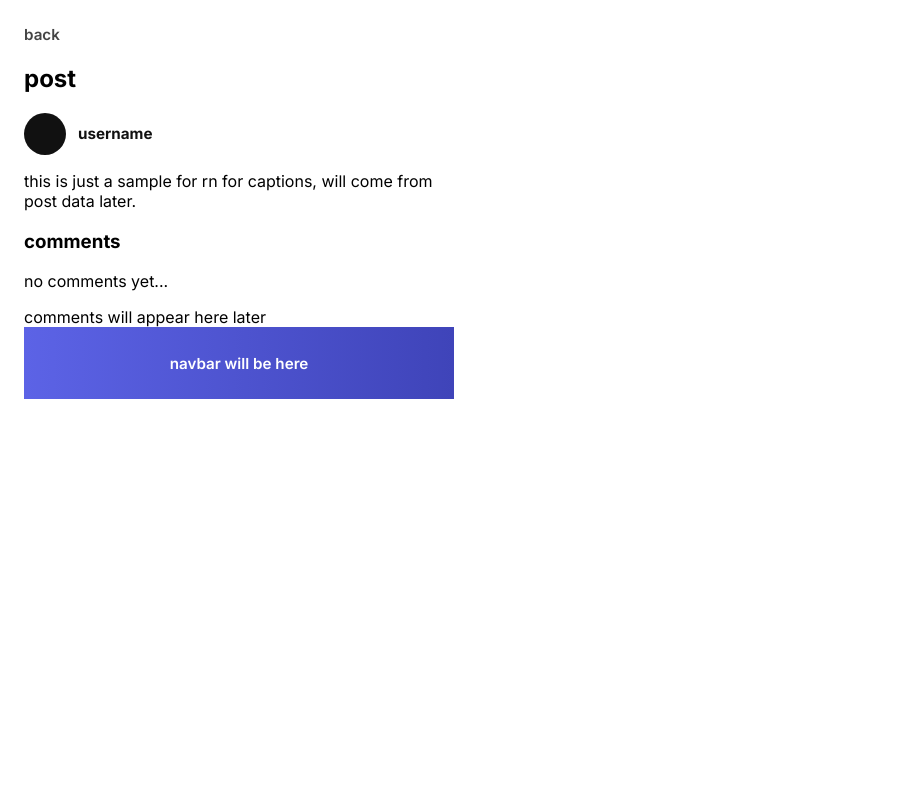
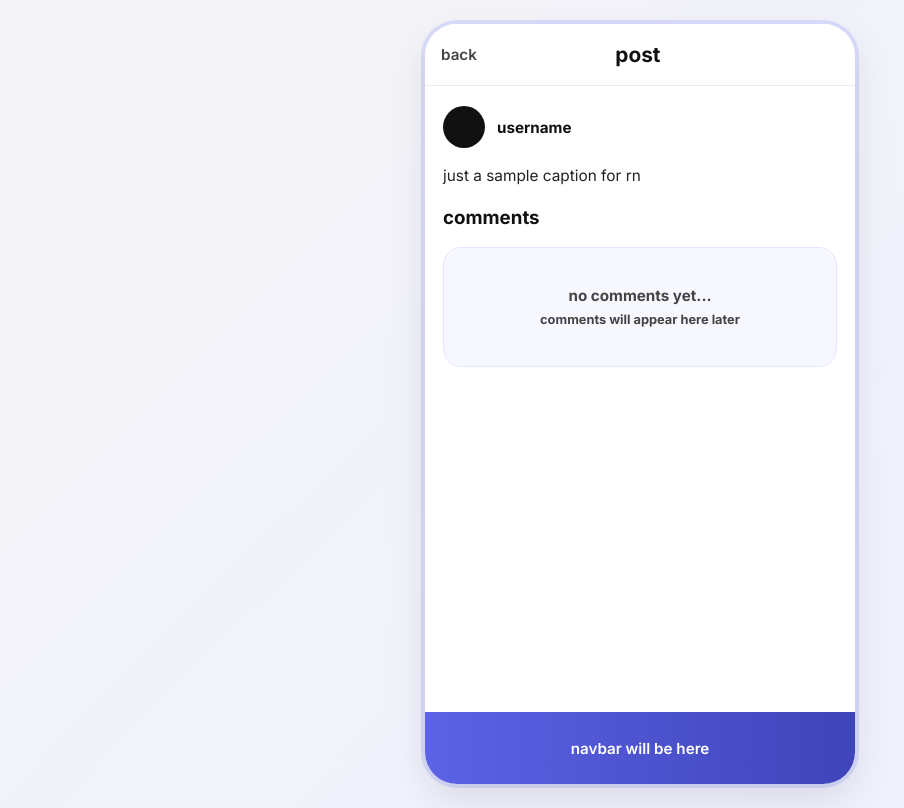
Before and after one commit to Descroll/descroll-frontend, a React (Vite) app: page /post-detail in a window 1280 px wide. Shown: the whole page, without its empty margins (0-904 px from the left). Built offline with nearby package versions, Linux system fonts and the light colour scheme.

Commit message:
post details styling done, and now can see local post details from create post page

```diff
--- a/src/pages/post/CreatePost.jsx
+++ b/src/pages/post/CreatePost.jsx
@@ -1,8 +1,10 @@
 import { useState } from "react";
-import { Link } from "react-router-dom";
+import { Link, useNavigate } from "react-router-dom";
 
 function CreatePost() {
     const username = "my username";
+    const navigate = useNavigate();
+
 //temp for post button being disabled if the fields are empty
 //temp for being able to add an image to a new post creation
     const [text, setText] = useState('');
@@ -17,6 +19,12 @@ function CreatePost() {
     };
 
     const isPostEnabled = text.trim() !== "" || file !== null;
+//this is temp so that when you click post it will take you to the post details page
+    const handlePostSubmit = () => {
+        if (!isPostEnabled) return;
+
+        navigate("/post-detail",{state:{username, caption:text, previewUrl, fileType: file ? file.type : "",},});
+    };
 
 
     return (
@@ -26,7 +34,7 @@ function CreatePost() {
                     <Link to="/profile" className="back-btn">back</Link>
 
                     <h2>new post</h2>
-                    <button className="post-btn" disabled={!isPostEnabled}>post</button>
+                    <button className="post-btn" disabled={!isPostEnabled} onClick={handlePostSubmit}>post</button>
 
                 </div>
 
--- a/src/pages/post/PostDetail.jsx
+++ b/src/pages/post/PostDetail.jsx
@@ -1,8 +1,10 @@
-import { Link } from "react-router-dom";
+import { Link, useLocation} from "react-router-dom";
 import "../../styles/post.css"
+
 function PostDetail() {
-    const username = "username"
-    const caption = "this is just a sample for rn for captions, will come from post data later."
+    const location = useLocation();
+    const postData = location.state || {username:"username", caption:"just a sample caption for rn", previewUrl:"",fileType:"", };
+    const {username, caption, previewUrl, fileType} = postData;
 
     return (
         <div className="post-detail-page">
@@ -21,9 +23,18 @@ function PostDetail() {
                         <span className="post-username">{username}</span>
                     </div>
 
-                    <div className="post-detail-media"></div>
+                    {previewUrl && (                        // this lets you do a local preview of a post made in createpost page
+                        fileType.startsWith("video/") ? (
+                            <video className="post-detail-preview" controls>
+                                <source src={previewUrl} type={fileType} />
+                                video type not supported
+                            </video>
+                        ) : (
+                            <img src={previewUrl} alt="post preview" className="post-detail-preview"/>
+                        )
+                    )}
 
-                    <p className="post-detail-caption">{caption}</p>
+                    {caption && <p className="post-detail-caption">{caption}</p>}
 
                     <div className="post-comments-section">
                         <h3>comments</h3>
--- a/src/styles/post.css
+++ b/src/styles/post.css
@@ -204,35 +204,116 @@
 
 .post-detail-page{
 
+    min-height: 100vh;
+    display: flex;
+    justify-content: center;
+    align-items: center;
+    background: linear-gradient(135deg, #f5f5f7, #eef0ff);
+    padding: 16px;
+
 }
 .post-detail-card{
+
+    width: 100%;
+    max-width: 390px;
+    min-height: 760px;
+    background: white;
+    border-radius: 32px;
+    overflow: hidden;
+    box-shadow:    0 15px 40px rgba(0, 0, 0, 0.1),
+    0 0 0 4px rgba(122, 130, 255, 0.2);
+    display: flex;
+    flex-direction: column;
 
 }
 .post-detail-header{
 
+    display: flex;
+    justify-content: space-between;
+    align-items: center;
+    padding: 18px 16px;
+    border-bottom: 1px solid #ececec;
+    position: sticky;
+    top: 0;
+    background: white;
+    z-index: 10;
+
 }
 .post-detail-header h2{
+
+    margin: 0;
+    font-size: 1.3rem;
+    font-weight: 700;
+    color: #111;
+
 
 }
 .post-detail-body{
 
+    padding: 20px 18px 24px;
+
 }
 .post-detail-media{
 
+    width: 100%;
+    min-height: 260px;
+    border-radius: 20px;
+    background: linear-gradient(180deg, #d8dcff, #c2c9ff);
+    margin: 12px 0 18px;
+
+}
+.post-detail-preview{
+
+    width: 100%;
+    max-height: 320px;
+    object-fit: cover;
+    border-radius: 20px;
+    display: block;
+    margin: 12px 0 18px;
 }
 .post-detail-caption{
+
+    margin: 0 0 18px;
+    font-size: 0.96rem;
+    line-height: 1.5;
+    color: #222;
 
 }
 .post-comments-section{
 
+    margin: 0 0 12px;
+    font-size: 1rem;
+    font-weight: 700;
+    color: #111;
+    text-transform: lowercase;
+
 }
 .empty-comments{
+
+    min-height: 120px;
+    background: #f7f8ff;
+    border: 1px solid #e5e7ff;
+    border-radius: 18px;
+    display: flex;
+    flex-direction: column;
+    justify-content: center;
+    align-items: center;
+    color: #444;
+    text-align: center;
+    padding: 18px;
 
 }
 .empty-comments p{
 
+    margin: 0 0 6px;
+    font-size: 0.95rem;
+    font-weight: 700;
+
 }
 .empty-comments span{
+
+    font-size: 0.80rem;
+    line-height: 1.4;
 
 }
 @media (min-width: 480px) {
```
